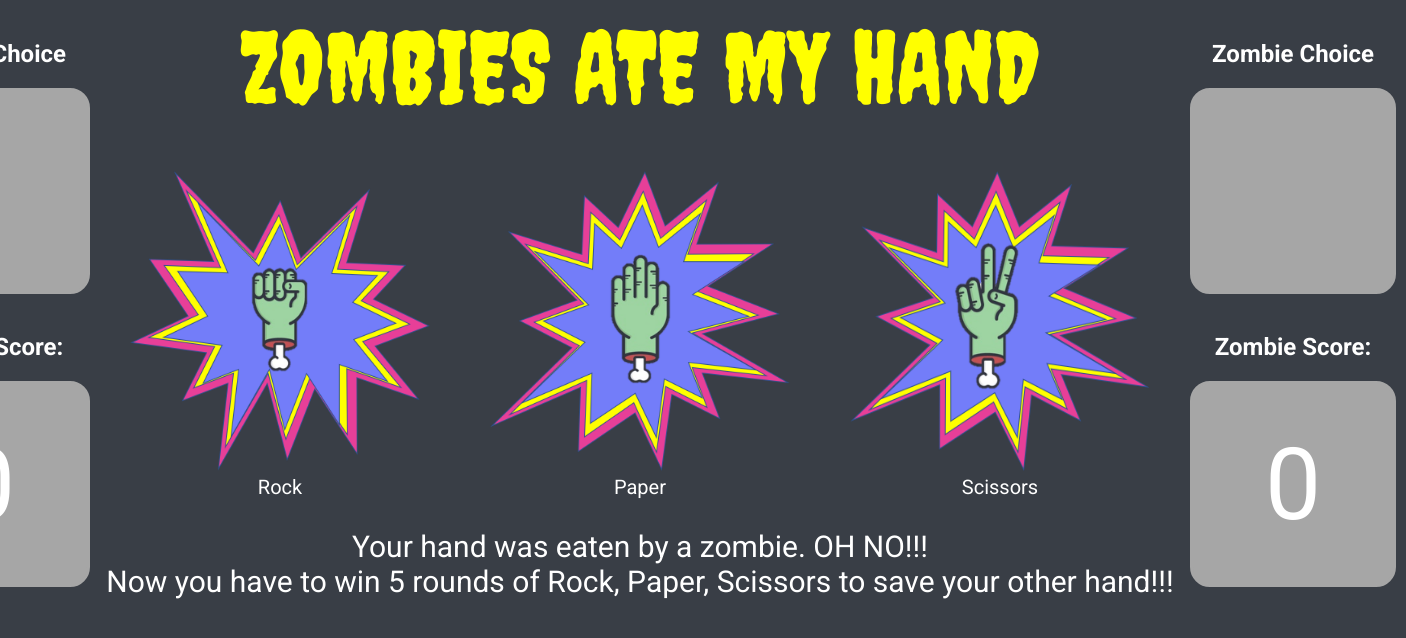
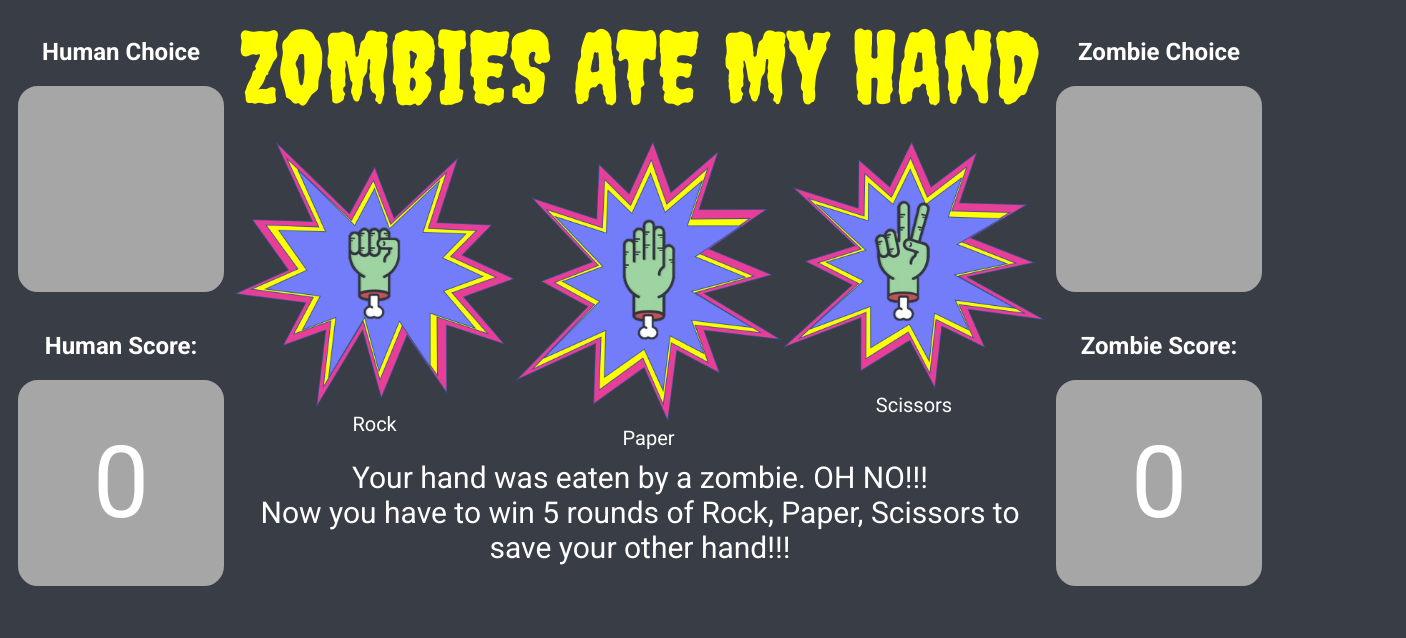
Before and after one commit to rnisiide/odin-rock-paper-scissors, a plain HTML site: page index.html in a window 1280 px wide. Shown: the whole page, 1406 px wide, since content can reach past the window. Drawn offline with Linux system fonts and the light colour scheme.

Commit message:
Added mobile responsiveness

```diff
--- a/index.html
+++ b/index.html
@@ -27,11 +27,11 @@
         <p class="title">ZOMBIES ATE MY HAND<p>
 
         <div id="buttons">
-            <div id="rock" class="btn"><img src="./images/zombie-rock.png" height="300px" width="300px">
+            <div id="rock" class="btn"><img src="./images/zombie-rock.png">
             <div class="option">Rock</div></div>
-            <div id="paper" class="btn"><img src="./images/zombie-paper.png" height="300px" width="300px">
+            <div id="paper" class="btn"><img src="./images/zombie-paper.png">
             <div class="option">Paper</div></div>
-            <div id="scissors" class="btn"><img src="./images/zombie-scissors.png" height="300px" width="300px">
+            <div id="scissors" class="btn"><img src="./images/zombie-scissors.png">
             <div class="option">Scissors</div></div>
         </div>
 
--- a/styles.css
+++ b/styles.css
@@ -13,15 +13,20 @@ body {
 }
 #wrapper {
     display: flex;
-    flex-direction: row;
+    flex-direction: column;
     justify-content: center;
+    flex-shrink: 1;
 }
 
 #humanColumn, #computerColumn {
     display: flex;
-    flex-direction: column;
+    flex-direction: row;
     justify-content: center;
 
+}
+
+.game {
+    order: -1;
 }
 
 .modal {
@@ -49,7 +54,7 @@ body {
     position:relative;
     padding:0;
     outline:0;
-    width:600px;
+    width:300px;
     height:300px;
     border-radius: 15px;
     border-style: solid;
@@ -61,15 +66,15 @@ body {
     background-color: #737df9;
     color: white;
     font-size: 30px;
-    border-top-left-radius: 15px;
-    border-top-right-radius: 15px;
+    border-top-left-radius: 10px;
+    border-top-right-radius: 10px;
 }
 
 #modalPara {
     display: flex;
     justify-content: center;
     align-items: center;
-    font-size: 60px;
+    font-size: 30px;
     flex-grow: 1;
     flex-wrap: wrap;
 
@@ -81,14 +86,18 @@ body {
     background-color: #e73f98;
     color: white;
     font-size: 30px;
-    border-bottom-left-radius: 15px;
-    border-bottom-right-radius: 15px;
+    border-bottom-left-radius: 10px;
+    border-bottom-right-radius: 10px;
+}
+
+#container {
+    padding: 10px;
 }
 
 .content {
     text-align: center;
     color: white;
-    font-size: 30px;
+    font-size: 20px;
     margin: 0;
     padding: 0;
     font-family: 'Roboto', sans-serif;
@@ -97,21 +106,27 @@ body {
 
 #buttons {
     display: flex;
-    justify-content: center;
+    justify-content: space-around;
     text-align: center;
+    flex-shrink: auto;
+    flex-grow: auto;
+}
+
+img {
+    max-width: 100%;
+    max-height: 100%;
 }
 
 .btn {
-    margin: 30px;
     font-family: 'Roboto', sans-serif;
-    size: 20px;
+    flex: auto;
 }
 
 .title {
     text-align: center;
     font-family: 'Creepster', cursive;
     color: yellow;
-    font-size: 100px;
+    font-size: 50px;
     margin: 0;
     padding: 0;
 }
@@ -145,8 +160,8 @@ h2 {
     font-size: 100px;
     background-color: #a6a6a6;
     font-family: 'Roboto', sans-serif;
-    width: 200px;
-    height: 200px;
+    width: 100px;
+    height: 100px;
     text-align: center;
     justify-content: center;
     align-items: center;
@@ -157,8 +172,8 @@ h2 {
 }
 .hands {
     display: flex;
-    width: 200px;
-    height: 200px;
+    width: 100px;
+    height: 100px;
     border-style: solid;
     border-color: #a6a6a6;
     border-radius: 20px;
@@ -176,3 +191,37 @@ h2 {
 .result {
     font-size: 30px;
 }
+
+@media (min-width: 1000px) {
+    #wrapper {
+      flex-direction: row;
+    }
+    #humanColumn, #computerColumn {
+        flex-direction: column;
+
+    }
+    .hands {
+        width: 200px;
+        height: 200px;
+        flex-direction: row;
+    }
+    .playerText, .computerText{
+        width: 200px;
+        height: 200px;}
+
+    .title {
+        font-size: 100px;
+    }
+
+    .modal-content{
+        width: 600px;
+    }
+
+    .game {
+        order: 0;
+    }
+    .content {
+        font-size: 30px;
+
+    }
+  }
```
